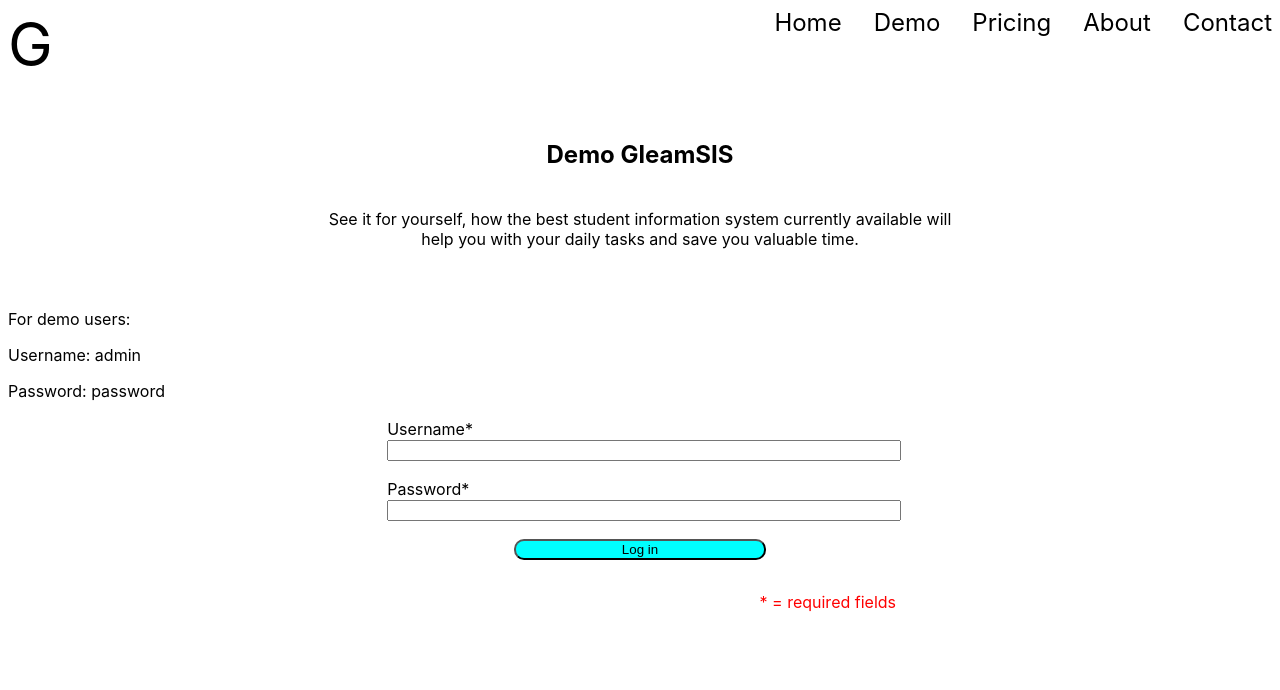
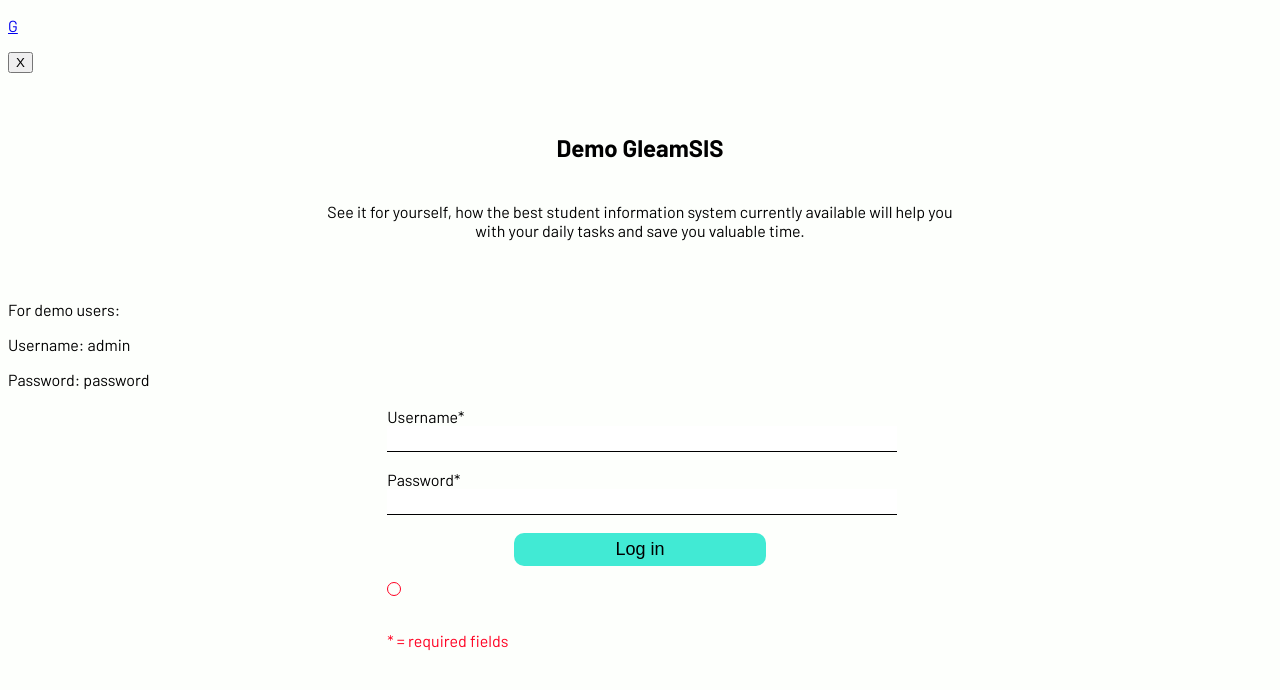
Before and after one commit to yusufalp/gleamsis-client, a React (Create React App) app: page /demo in a window 1280 px wide. Shown: the top 690 px of the page. Built offline with nearby package versions, Linux system fonts and the light colour scheme; no server answers.

Commit message:
Update the index file

```diff
--- a/public/index.html
+++ b/public/index.html
@@ -15,6 +15,7 @@
       user's mobile device or desktop. See https://developers.google.com/web/fundamentals/web-app-manifest/
     -->
     <link rel="manifest" href="%PUBLIC_URL%/manifest.json" />
+
     <!--
       Notice the use of %PUBLIC_URL% in the tags above.
       It will be replaced with the URL of the `public` folder during the build.
@@ -24,6 +25,8 @@
       work correctly both with client-side routing and a non-root public URL.
       Learn how to configure a non-root public URL by running `npm run build`.
     -->
+    <script src="https://kit.fontawesome.com/eeee9b5a6a.js" crossorigin="anonymous"></script>
+    <link href="https://fonts.googleapis.com/css2?family=Barlow:wght@300;400;700&display=swap" rel="stylesheet">
     <title>GleamSIS</title>
   </head>
   <body>
--- a/src/index.css
+++ b/src/index.css
@@ -1,45 +1,11 @@
 body {
   /* margin: 0; */
-  font-family: -apple-system, BlinkMacSystemFont, 'Segoe UI', 'Roboto', 'Oxygen',
+  background-color: #FDFFFC;
+  font-family: 'Barlow', sans-serif, -apple-system, BlinkMacSystemFont, 'Segoe UI', 'Roboto', 'Oxygen',
     'Ubuntu', 'Cantarell', 'Fira Sans', 'Droid Sans', 'Helvetica Neue',
     sans-serif;
   -webkit-font-smoothing: antialiased;
   -moz-osx-font-smoothing: grayscale;
-}
-
-nav a,
-nav a:hover,
-nav a:active,
-nav a:visited {
-  color: black;
-  text-decoration: none;
-}
-
-.logo {
-  margin: 0;
-  padding: 0;
-  font-size: 60px;
-}
-
-.menu-toggler {
-  position: absolute;
-  right: 24px;
-  top: 16px;
-  display: inline;
-  font-size: 54px;
-  border: none;
-  background-color: transparent;
-}
-
-.navbar-links {
-  padding-bottom: 24px;
-}
-
-.navbar-links a {
-  display: block;
-  font-size: 24px;
-  text-align: right;
-  padding: 0 0 12px 32px;
 }
 
 header {
@@ -60,19 +26,35 @@
   margin-top: 18px;
 }
 
+textarea {
+  width: 100%;
+  background-color: #FDFFFC;
+  font-family: 'Barlow', sans-serif;
+}
+
 input,
 select,
 textarea {
+  font-size: 20px;
   width: 100%;
+  border: none;
+  border-bottom: 1px solid;
 }
 
 button[type="submit"] {
+  border: none;
+  background-color: #41EAD4;
+  font-size: 18px;
   border-radius: 10px;
-  border-radius: none;
   display: block;
   width: 50%;
   margin: 18px auto 0;
-  background-color: aqua;
+  padding: 6px;
+}
+
+button[type="submit"]:hover {
+  box-shadow: 2px 0 12px #41EAD4;
+  transform: scale(1.1);
 }
 
 .btn-teacher,
@@ -85,13 +67,24 @@
 }
 
 ul {
-  text-align: left;
+  text-align: center;
+  list-style: none;
+  padding-left: 0;
+}
+
+li {
+  padding-bottom: 6px;
 }
 
 .required {
-  color: red;
-  position: absolute;
-  right: 25%;
+  color: #FF0022;
+}
+
+.error {
+  border: 1px #FF0022 solid;
+  border-radius: 10px;
+  display: inline-block;
+  padding: 6px;
 }
 
 table {
@@ -125,7 +118,11 @@
 .item-pricing {
   margin: 0 2%;
   text-align: center;
-  width: 90%;
+  width: 50%;
+}
+
+.item-pricing p {
+  font-weight: bold;
 }
 
 .item-dash {
@@ -137,8 +134,8 @@
   display: block;
 }
 
-.add-info,
-h2 {
+h2,
+.add-info {
   width: 80%;
   margin: auto;
   text-align: center;
@@ -158,10 +155,6 @@
     width: 40%;
   }
 
-  .required {
-    right: 30%;
-  }
-
   .group {
     width: 80%;
     margin: auto;
@@ -178,20 +171,4 @@
     width: 50%;
   }
 
-  .menu-toggler {
-    display: none;
-  }
-
-  .navbar-links {
-    display: inline;
-    position: absolute;
-    right: 8px;
-    top: 8px;
-    margin: auto;
-    text-align: right;
-  }
-
-  .navbar-links a {
-    display: inline;
-  }
 }
```
